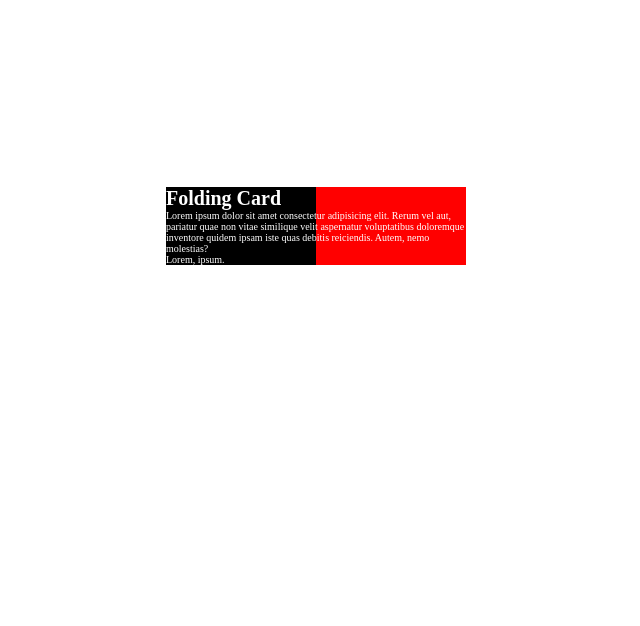
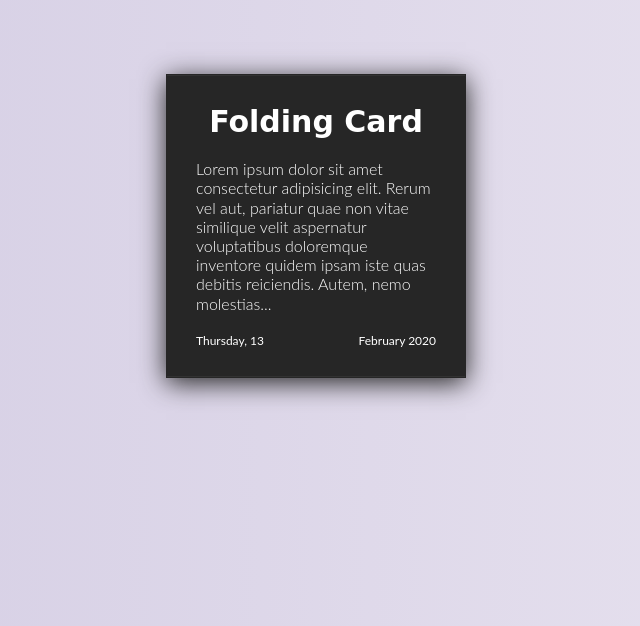
Before and after one commit to valldek/css-playground, a website: page cards/folding-card/index.html in a window 1280 px wide. Shown: the part 174-800 px from the top of the page, without its empty margins (324-964 px from the left). Drawn offline with Linux system fonts and the light colour scheme.

Commit message:
Card style, font, cursor, etc...

```diff
--- a/cards/folding-card/index.html
+++ b/cards/folding-card/index.html
@@ -13,10 +13,11 @@
                 <h1 class="card__title">Folding Card</h1>
             </header>
             <p class="card__text">
-                Lorem ipsum dolor sit amet consectetur adipisicing elit. Rerum vel aut, pariatur quae non vitae similique velit aspernatur voluptatibus doloremque inventore quidem ipsam iste quas debitis reiciendis. Autem, nemo molestias?
+                Lorem ipsum dolor sit amet consectetur adipisicing elit. Rerum vel aut, pariatur quae non vitae similique velit aspernatur voluptatibus doloremque inventore quidem ipsam iste quas debitis reiciendis. Autem, nemo molestias...
             </p>
             <footer class="card__footer">
-                Lorem, ipsum.
+                <span>Thursday, 13</span>
+                <span>February 2020</span>
             </footer>
         </div>
         <div class="card__content card__content--right-side">
@@ -24,11 +25,15 @@
                 <h1 class="card__title">Folding Card</h1>
             </header>
             <p class="card__text">
-                Lorem ipsum dolor sit amet consectetur adipisicing elit. Rerum vel aut, pariatur quae non vitae similique velit aspernatur voluptatibus doloremque inventore quidem ipsam iste quas debitis reiciendis. Autem, nemo molestias?
+                Lorem ipsum dolor sit amet consectetur adipisicing elit. Rerum vel aut, pariatur quae non vitae similique velit aspernatur voluptatibus doloremque inventore quidem ipsam iste quas debitis reiciendis. Autem, nemo molestias...
             </p>
             <footer class="card__footer">
-                Lorem, ipsum.
+                <span>Thursday, 13</span>
+                <span>February 2020</span>
             </footer>
+        </div>
+        <div class="card__icon">
+
         </div>
     </div>
 </body>
--- a/cards/folding-card/scss/base/_base.scss
+++ b/cards/folding-card/scss/base/_base.scss
@@ -2,6 +2,7 @@ body {
   @include flex-center(column);
   width: 100%;
   height: 100vh;
+  background: linear-gradient(90deg, $bg-primary, $bg-seconadry);
 
 }
 
--- a/cards/folding-card/scss/base/_colors.scss
+++ b/cards/folding-card/scss/base/_colors.scss
@@ -0,0 +1,4 @@
+$white: hsl(0, 0%, 95%);
+$black: hsl(0, 0%, 15%);
+$bg-primary: hsl(258.3, 29.1%, 84.5%);
+$bg-seconadry: hsl(265, 28.6%, 91.8%);
--- a/cards/folding-card/scss/base/_reset.scss
+++ b/cards/folding-card/scss/base/_reset.scss
@@ -8,4 +8,5 @@
 
 :root {
   font-size: 62.5%;
+  font-family: 'Lato', sans-serif;
 }
--- a/cards/folding-card/scss/partials/_card.scss
+++ b/cards/folding-card/scss/partials/_card.scss
@@ -2,21 +2,31 @@
   position: relative;
   width: 100%;
   max-width: 30rem;
-  // transform-style: preserve-3d;
+  background: $white;
+  border: 1px solid $black;
   perspective: 1000px;
+  box-shadow: 0 0.5rem 2.5rem 0 $black;
 
   &:hover &__content--right-side {
-    transform: rotateY(-30deg);
+    transform: rotateY(-35deg);
+  }
+
+  &:hover  &__icon {
+    transform: translateX(2rem);
   }
 
   &__content {
     position: relative;
     top: 0;
     left: 0;
+    bottom: 0;
+    right: 0;
     width: 100%;
     height: 100%;
-    background-color: black;
+    padding: 2.5rem;
+    background-color: $black;
     color: white;
+    border: 4px solid $black;
 
     &--left-side {
       clip-path: polygon(0 0, 50% 0, 50% 100%, 0 100%);
@@ -25,10 +35,48 @@
     &--right-side {
       position: absolute;
       clip-path: polygon(50% 0%, 100% 0, 100% 100%, 50% 100%);
-      background-color: red;
+      background-color: $black;
       transition: 500ms;
     }
   }
+  &__title {
+    font-size: 3rem;
+    font-family: 'Abril FatFace', cursive;
+    text-align: center;
+  }
 
+  &__text {
+    font-size: 1.6rem;
+    font-weight: 300;
+    line-height: 1.2;
+    margin: 2rem 0;
+  }
 
+  &__footer {
+    @include flex-center;
+    justify-content: space-between;
+    font-size: 1.2rem;
+  }
+
+  &__icon {
+    position: absolute;
+    top: 0;
+    right: 2rem;
+    height: 100%;
+    width: 2rem;
+    transition: 500ms;
+    z-index: -1;
+    cursor: pointer;
+
+    &::before {
+      content: '';
+      position: absolute;
+      top: calc(50% - 1rem);
+      left: 0.9rem;
+      border-top: 1rem solid transparent;
+      border-left: 0.6rem solid $black;
+      border-bottom: 1rem solid transparent;
+      border-right: 0.6rem solid transparent;
+    }
+  }
 }
```
Also changed, not shown: cards/folding-card/style.css, 1 other file.
